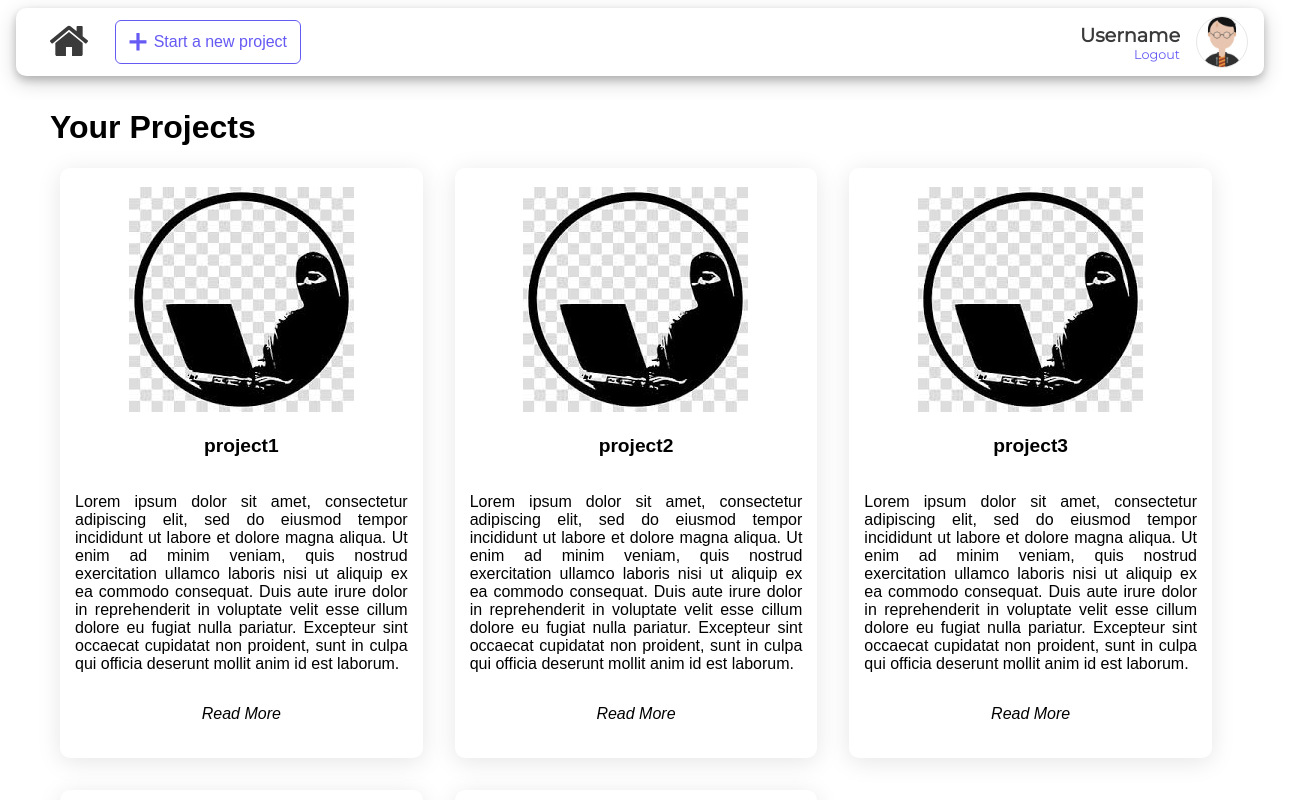
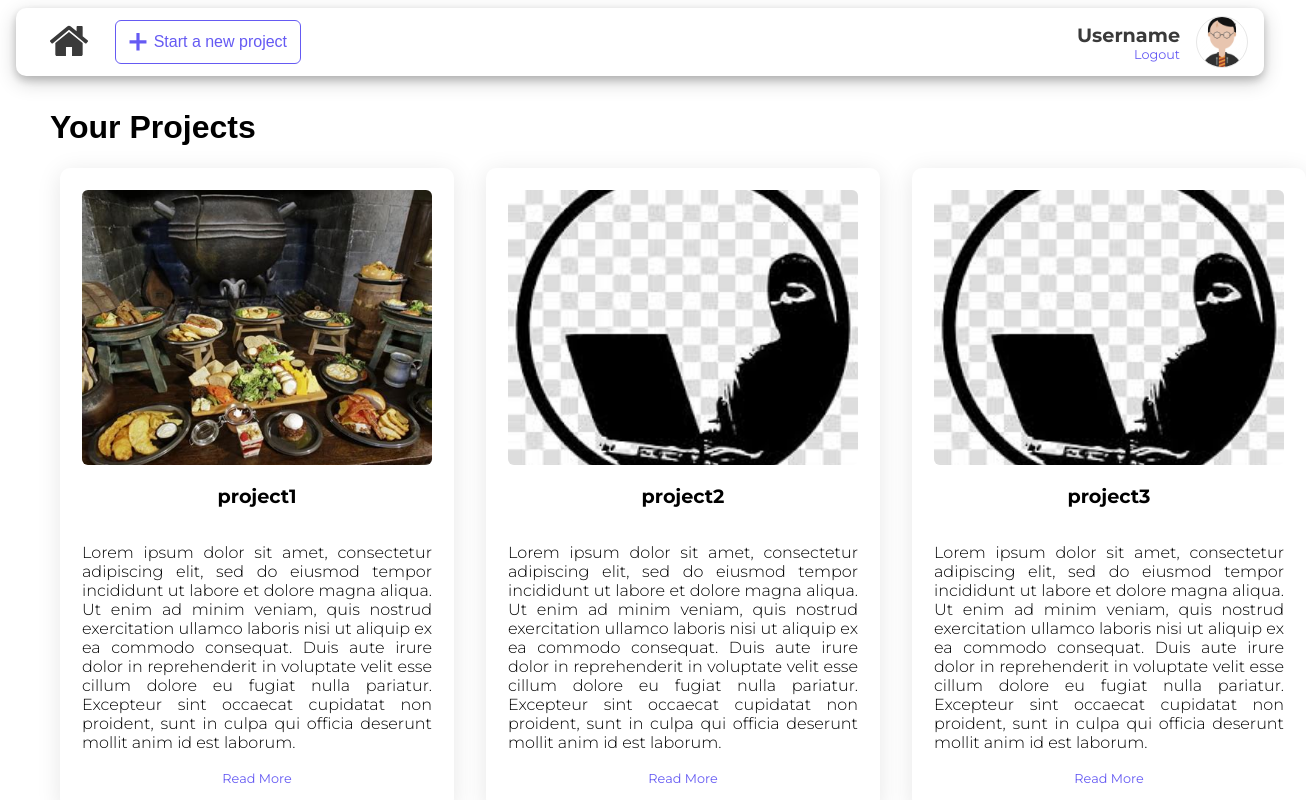
Before and after one commit to codecampleipzig/communic, an Angular app: page /home in a window 1280 px wide. Shown: the top 800 px of the page, 1306 px wide, since content can reach past the window. Built offline with nearby package versions, Linux system fonts and the light colour scheme.

Commit message:
Add Router Path for ProjectCart

```diff
--- a/src/app/project-action/project-action.component.ts
+++ b/src/app/project-action/project-action.component.ts
@@ -17,6 +17,6 @@ export class ProjectActionComponent implements OnInit {
 
   createProject () {
     // Implement routing once other components are available and routes are set
-    console.log("Clicked Start a new project!")
+    //this.router.navigate(['createProject']);
   }
 }
--- a/src/app/project-card/project-card.component.css
+++ b/src/app/project-card/project-card.component.css
@@ -4,18 +4,35 @@
     flex-direction: column;             /* is this the way to show several cards? */
     justify-content: center;
     align-content: center;
-    padding: 15px;
+    align-items: center;
+    padding: 22px;
     top: 0.5em;
     left: 0.5em;
     width: auto;
-    height: 35em;
+    height: auto;
     background: #FFFFFF;
     box-shadow: 0px 4px 25px rgba(0, 0, 0, 0.1);
     border-radius: 10px;
+    transition: box-shadow 500ms;
 }
 
+.projectCard:hover {
+    box-shadow: 0 15px 30px rgba(0,0,0,0.25), 0 10px 10px rgba(0,0,0,0.22);
+  }
+
 .projectPicture {
-    align-self: center;
+    display: flex;
+    justify-content: space-between;
+    flex-direction: column;
+    align-items: center;
+ }
+
+ .projectPicture > img {
+    width: 350px;
+    height: 275px;
+    object-fit: cover;
+    border-radius: 6px;
+    cursor: pointer;
  }
 
 .projectName {
@@ -23,7 +40,6 @@
     text-align: center;
     background-color: var(--background-color);
     padding: 1em 0;
-    font-family: arial;
     font-weight: bold;
     font-size: 1.2em;
  }
@@ -33,14 +49,18 @@
     text-align: justify;
     background-color: var(--background-color);
     padding: 1em 0;
-    font-family: arial;
  }
 
-.readMore {
-    color: black;
-    text-align: center;
-    background-color: var(--background-color);
-    padding: 1em 0;
-    font-family: arial;
-    font-style: italic;
+ .readMore {
+    font-weight: normal !important;
+    text-decoration: none;
+    font-size: 0.8rem;
+    color: #655AF3;
+    cursor: pointer;
+    background-color: white;
+    padding: 0;
+    width: 50%;
+    align-self: flex-end;
+    text-align: right;
+    border: none;
  }
--- a/src/app/project-card/project-card.component.html
+++ b/src/app/project-card/project-card.component.html
@@ -1,8 +1,11 @@
-<div class="projectCard">
+<div class="projectCard" (click)="navigateProject()">
 
-    <div class="projectPicture">
-        <img src="{{project.image}}">
-    </div>
+    <a routerLink="/cardProject"class="picture-wrapper">
+        <div class="projectPicture">
+            <img src="{{project.image}}">
+        </div>
+    </a>
+
 
     <div class="projectName">
         {{project.name}}
@@ -11,9 +14,10 @@
     <div class="projectDescription">
         {{project.description}}
     </div>
-
-    <div class="readMore" (click)="readMore()">
-        Read More
+    <div>
+    <a class="readMore" (click)="readMore()">
+        <span>Read More</span>
+    </a>
     </div>
 
 </div>
--- a/src/app/project-card/project-card.component.ts
+++ b/src/app/project-card/project-card.component.ts
@@ -1,4 +1,5 @@
 import { Component, OnInit, Input } from "@angular/core";
+import { RouterModule, Routes, Router } from '@angular/router';
 
 @Component({
   selector: "app-project-card",
@@ -8,13 +9,19 @@ import { Component, OnInit, Input } from "@angular/core";
 export class ProjectCardComponent implements OnInit {
   @Input() project;
   private projectName = "Project Name";
-  private image = "../assets/testimage1.jpeg";
+  private image = "../assets/project-food1.jpeg";
   private projectDescription = "Project Description";
 
-  constructor() {}
+  constructor(private router: Router) {}
 
-  readMore () {console.log ("replace this with project")}
+  readMore(){
+    this.router.navigate(['project/:id']);
+  }
 
   ngOnInit() {
   }
+
+  navigateProject(){
+    this.router.navigate(['project/:id']);
+  }
 }
--- a/src/app/project-list/project-list.component.ts
+++ b/src/app/project-list/project-list.component.ts
@@ -12,7 +12,7 @@ export class ProjectListComponent implements OnInit {
     {
       name: "project1",
       description: "    Lorem ipsum dolor sit amet, consectetur adipiscing elit, sed do eiusmod tempor incididunt ut labore et dolore magna aliqua. Ut enim ad minim veniam, quis nostrud exercitation ullamco laboris nisi ut aliquip ex ea commodo consequat. Duis aute irure dolor in reprehenderit in voluptate velit esse cillum dolore eu fugiat nulla pariatur. Excepteur sint occaecat cupidatat non proident, sunt in culpa qui officia deserunt mollit anim id est laborum.",
-      image: "../assets/testimage1.jpeg"
+      image: "../assets/project-food1.jpeg"
     },
     { name: "project2",
       description: "    Lorem ipsum dolor sit amet, consectetur adipiscing elit, sed do eiusmod tempor incididunt ut labore et dolore magna aliqua. Ut enim ad minim veniam, quis nostrud exercitation ullamco laboris nisi ut aliquip ex ea commodo consequat. Duis aute irure dolor in reprehenderit in voluptate velit esse cillum dolore eu fugiat nulla pariatur. Excepteur sint occaecat cupidatat non proident, sunt in culpa qui officia deserunt mollit anim id est laborum.",
--- a/src/index.html
+++ b/src/index.html
@@ -4,7 +4,7 @@
   <meta charset="utf-8">
   <title>Communic</title>
   <base href="/">
-
+  <link href="https://fonts.googleapis.com/css?family=Montserrat:300,300i,400,400i,500,500i,600,600i,700&display=swap" rel="stylesheet">
   <meta name="viewport" content="width=device-width, initial-scale=1">
   <link rel="icon" type="image/x-icon" href="favicon.ico">
 </head>
--- a/src/styles.css
+++ b/src/styles.css
@@ -11,6 +11,8 @@
 
 body {
    margin-left: 0;
+   font-family: 'Montserrat', sans-serif;
+   font-weight: 300;
 }
 /**
  * Lists
```
Also changed, not shown: src/app/app-routing.module.ts (+8 -2 lines), src/app/auth.service.ts (added, +26 -0 lines), src/app/mockdata.ts (added, +67 -0 lines), src/assets/project-food1.jpeg (added), 1 other file (tests, documents, lock files or other folders).
